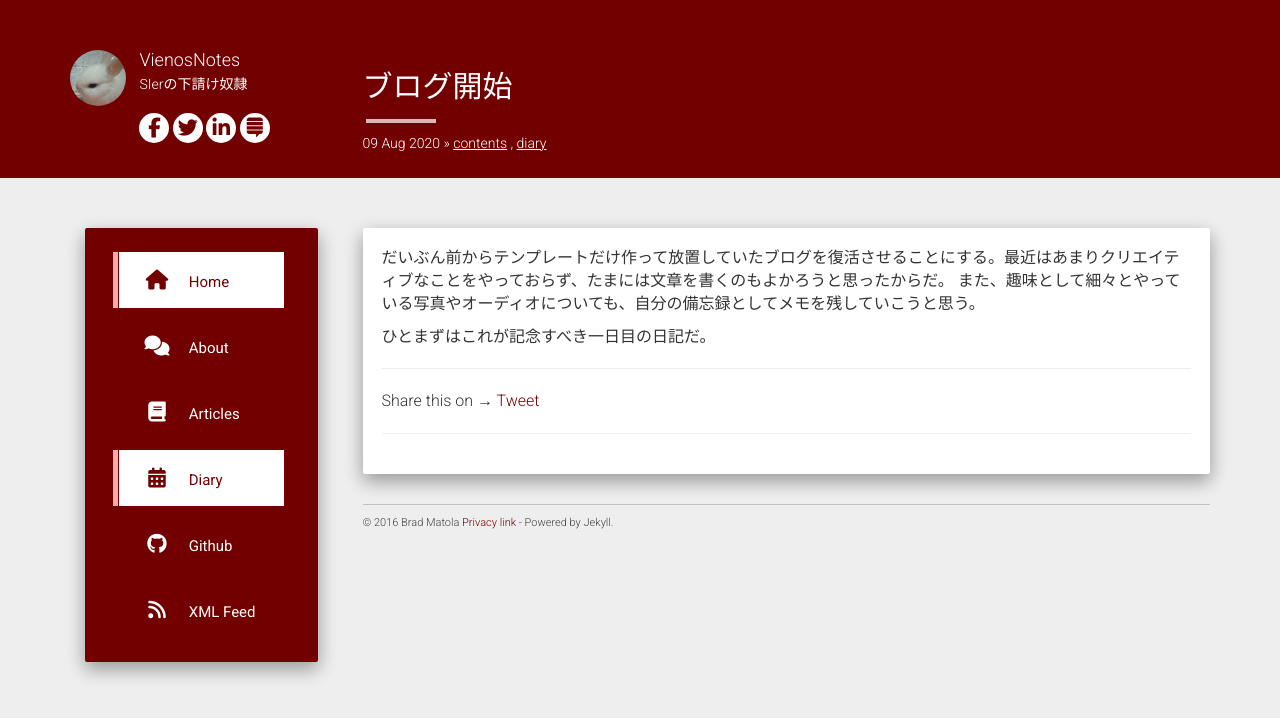
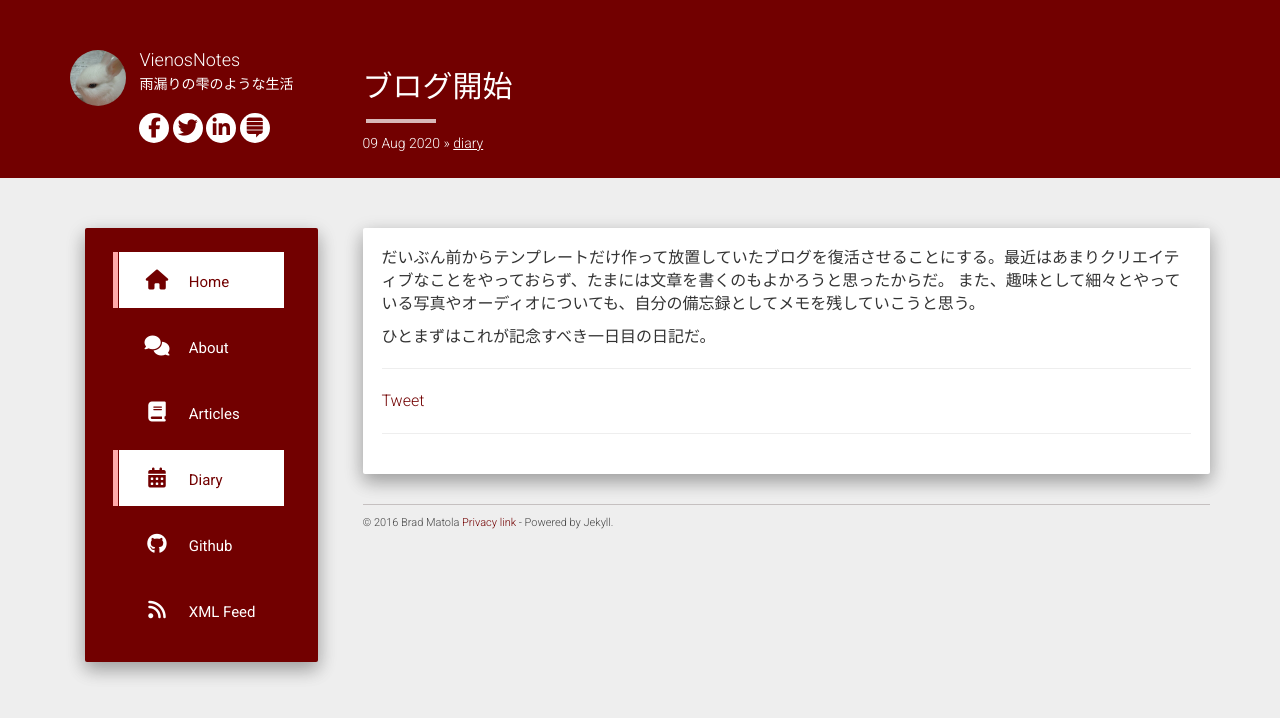
Before and after one commit to VienosNotes/vienosnotes.github.io, a Jekyll site: the page built from _posts/2020-08-09-diary.md, in a window 1280 px wide. Shown: the top 718 px of the page. Built offline with Jekyll 4.4.1, drawn with Linux system fonts in a browser that asks for light colours; nearby versions of some CDN libraries; comment, search, counter and statistics services are not loaded.

Commit message:
微調整

```diff
--- a/_config.yml
+++ b/_config.yml
@@ -3,7 +3,7 @@ description: ぽんこつプログラマの雑記
 author: VienosNotes
 logo: /static/img/avatar.png
 github: https://github.com/VienosNotes
-about: SIerの下請け奴隷
+about: 雨漏りの雫のような生活
 
 baseurl: ""
 url: "http://vienosnotes.github.io/"
--- a/_includes/share-page.html
+++ b/_includes/share-page.html
@@ -1,20 +1,4 @@
 <div class="share-page">
-    Share this on &rarr;
  <a href="https://twitter.com/share" class="twitter-share-button" data-via="{{ site.share.twitter_username }}">Tweet</a>
 <script>!function(d,s,id){var js,fjs=d.getElementsByTagName(s)[0],p=/^http:/.test(d.location)?'http':'https';if(!d.getElementById(id)){js=d.createElement(s);js.id=id;js.src=p+'://platform.twitter.com/widgets.js';fjs.parentNode.insertBefore(js,fjs);}}(document, 'script', 'twitter-wjs');</script>
-
-<!-- Google + -->
-<div class="g-plus" data-action="share" data-annotation="bubble"></div>
-<script src="https://apis.google.com/js/platform.js" async defer></script>
-
-<!-- Facebook -->
-<div class="fb-share-button" data-href="{{site.url}}{{page.url}}" data-layout="button_count" style="position: relative; top: -8px; left: 3px;"></div>
 </div>
-<div id="fb-root"></div>
-<script>(function(d, s, id) {
-  var js, fjs = d.getElementsByTagName(s)[0];
-  if (d.getElementById(id)) return;
-  js = d.createElement(s); js.id = id;
-  js.src = "//connect.facebook.net/en_US/sdk.js#xfbml=1&version=v2.6&appId={{ site.share.fb_appid }}";
-  fjs.parentNode.insertBefore(js, fjs);
-}(document, 'script', 'facebook-jssdk'));</script>
```
Also changed, not shown: _posts/2020-08-09-diary.md (renamed from contents/diary/_posts/2020-08-09-diary.md).
